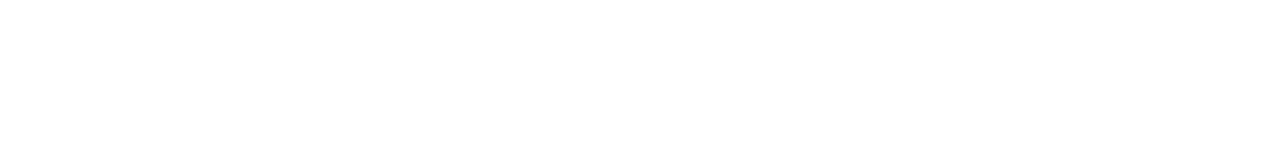
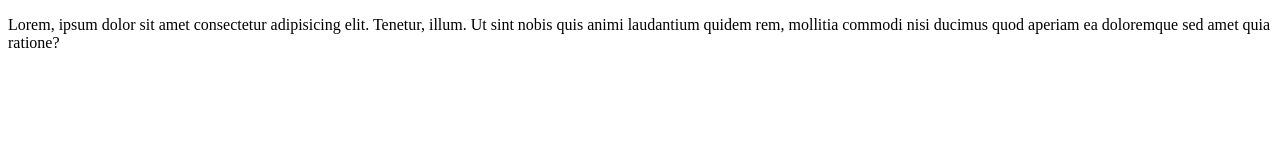
Before and after one commit to andreheros/projeto-1, a plain HTML site: page index.html in a window 1280 px wide. Drawn offline with Linux system fonts and the light colour scheme.

Commit message:
Adicionado texto no body

```diff
--- a/index.html
+++ b/index.html
@@ -7,6 +7,6 @@
     <title>Curso Gratuito Git e GitHub</title>
 </head>
 <body>
-
+    <p>Lorem, ipsum dolor sit amet consectetur adipisicing elit. Tenetur, illum. Ut sint nobis quis animi laudantium quidem rem, mollitia commodi nisi ducimus quod aperiam ea doloremque sed amet quia ratione?</p>
 </body>
 </html>
```
